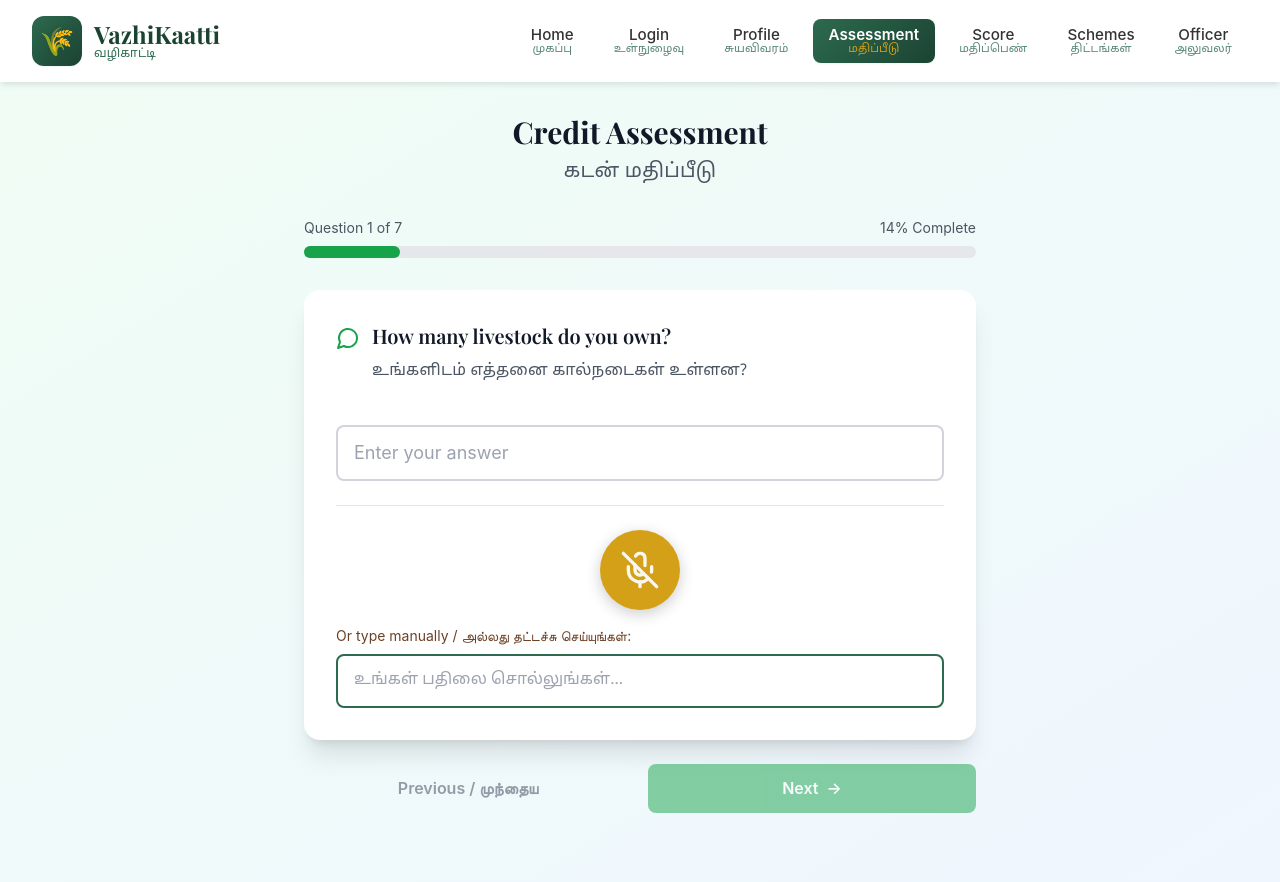
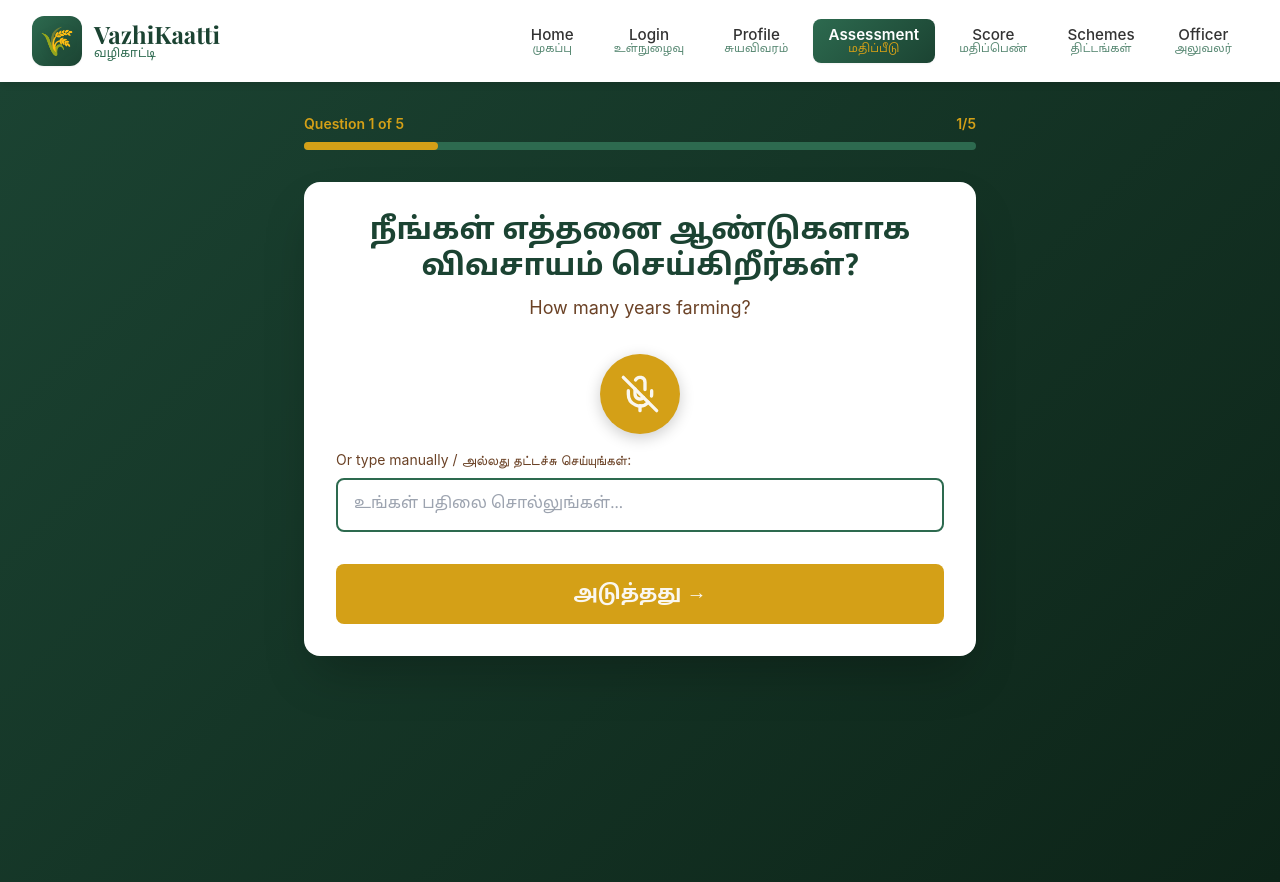
Before and after one commit to ManujanaNagaraj/VazhiKaatti-AI-Credit-Companion-for-Women-Farmers, a React (Create React App) app in the folder frontend/: page /questions in a window 1280 px wide. Built offline with nearby package versions, Linux system fonts and the light colour scheme; the HTML template or start-up script is replaced by a standard one.

Commit message:
Rebuild Questions page with 5 Tamil voice questions

```diff
--- a/frontend/src/pages/Questions.jsx
+++ b/frontend/src/pages/Questions.jsx
@@ -1,219 +1,165 @@
 import React, { useState } from 'react';
 import { useNavigate } from 'react-router-dom';
-import { MessageCircle, CheckCircle, AlertCircle } from 'lucide-react';
+import { motion } from 'framer-motion';
 import VoiceInput from '../components/VoiceInput';
-import TamilText from '../components/TamilText';
 import AnimatedPage from '../components/AnimatedPage';
 
 const Questions = () => {
   const navigate = useNavigate();
   const [currentQuestion, setCurrentQuestion] = useState(0);
   const [answers, setAnswers] = useState({});
+  const [currentAnswer, setCurrentAnswer] = useState('');
 
   const questions = [
     {
-      id: 'livestock_owned',
-      question: 'How many livestock do you own?',
-      questionTamil: 'உங்களிடம் எத்தனை கால்நடைகள் உள்ளன?',
-      type: 'number',
-      options: null
+      id: 'years_farming',
+      tamil: 'நீங்கள் எத்தனை ஆண்டுகளாக விவசாயம் செய்கிறீர்கள்?',
+      english: 'How many years farming?'
     },
     {
-      id: 'years_farming',
-      question: 'How many years have you been farming?',
-      questionTamil: 'நீங்கள் எத்தனை ஆண்டுகளாக விவசாயம் செய்கிறீர்கள்?',
-      type: 'number',
-      options: null
+      id: 'annual_income',
+      tamil: 'உங்கள் ஆண்டு வருமானம் தோராயமாக எவ்வளவு?',
+      english: 'Approximate annual income?'
     },
     {
-      id: 'loan_history',
-      question: 'What is your loan repayment history?',
-      questionTamil: 'உங்கள் கடன் திருப்பிச் செலுத்தும் பதிவு என்ன?',
-      type: 'select',
-      options: [
-        { value: 'none', label: 'No previous loans / முந்தைய கடன்கள் இல்லை' },
-        { value: 'poor', label: 'Poor / மோசமான' },
-        { value: 'fair', label: 'Fair / நியாயமான' },
-        { value: 'good', label: 'Good / நல்ல' },
-        { value: 'excellent', label: 'Excellent / சிறந்த' }
-      ]
+      id: 'existing_loans',
+      tamil: 'நீங்கள் ஏதாவது கடன் வாங்கியிருக்கிறீர்களா?',
+      english: 'Do you have existing loans?'
     },
     {
-      id: 'savings_amount',
-      question: 'How much do you have in savings? (₹)',
-      questionTamil: 'உங்களிடம் எவ்வளவு சேமிப்பு உள்ளது? (₹)',
-      type: 'number',
-      options: null
+      id: 'shg_member',
+      tamil: 'நீங்கள் சுய உதவிக் குழுவில் உறுப்பினரா?',
+      english: 'Are you an SHG member?'
     },
     {
-      id: 'group_membership',
-      question: 'Are you a member of any self-help group or cooperative?',
-      questionTamil: 'நீங்கள் ஏதேனும் சுய உதவி குழு அல்லது கூட்டுறவு உறுப்பினரா?',
-      type: 'select',
-      options: [
-        { value: '0', label: 'No / இல்லை' },
-        { value: '1', label: 'Yes / ஆம்' }
-      ]
-    },
-    {
-      id: 'irrigation_access',
-      question: 'Do you have access to irrigation?',
-      questionTamil: 'உங்களுக்கு நீர்ப்பாசன வசதி உள்ளதா?',
-      type: 'select',
-      options: [
-        { value: 'none', label: 'No irrigation / நீர்ப்பாசனம் இல்லை' },
-        { value: 'rainfed', label: 'Rainfed only / மழை நீர் மட்டும்' },
-        { value: 'well', label: 'Well / கிணறு' },
-        { value: 'canal', label: 'Canal / கால்வாய்' },
-        { value: 'drip', label: 'Drip/Sprinkler / துளி/தெளிப்பான்' }
-      ]
-    },
-    {
-      id: 'market_access',
-      question: 'How do you sell your produce?',
-      questionTamil: 'உங்கள் விளைபொருட்களை எவ்வாறு விற்கிறீர்கள்?',
-      type: 'select',
-      options: [
-        { value: 'middleman', label: 'Through middleman / இடைத்தரகர் மூலம்' },
-        { value: 'local_market', label: 'Local market / உள்ளூர் சந்தை' },
-        { value: 'mandi', label: 'Mandi / மண்டி' },
-        { value: 'direct', label: 'Direct to consumers / நேரடி வாடிக்கையாளர்கள்' }
-      ]
+      id: 'bank_account',
+      tamil: 'உங்களிடம் வங்கி கணக்கு இருக்கிறதா?',
+      english: 'Do you have a bank account?'
     }
   ];
 
-  const handleAnswer = (value) => {
-    setAnswers({
-      ...answers,
-      [questions[currentQuestion].id]: value
-    });
+  const handleTranscript = (text) => {
+    setCurrentAnswer(text);
   };
 
   const handleNext = () => {
+    if (!currentAnswer.trim()) {
+      alert('Please provide an answer / தயவுசெய்து பதிலளிக்கவும்');
+      return;
+    }
+
+    // Save current answer
+    const newAnswers = {
+      ...answers,
+      [questions[currentQuestion].id]: currentAnswer
+    };
+    setAnswers(newAnswers);
+
     if (currentQuestion < questions.length - 1) {
+      // Move to next question
       setCurrentQuestion(currentQuestion + 1);
+      setCurrentAnswer('');
     } else {
-      // Save answers and navigate to credit score
-      const profileData = JSON.parse(localStorage.getItem('farmerProfile') || '{}');
-      const completeData = { ...profileData, ...answers };
-      localStorage.setItem('assessmentData', JSON.stringify(completeData));
-      navigate('/score');
+      // All questions answered, prepare data for API
+      submitToAPI(newAnswers);
     }
   };
 
-  const handlePrevious = () => {
-    if (currentQuestion > 0) {
-      setCurrentQuestion(currentQuestion - 1);
+  const submitToAPI = async (finalAnswers) => {
+    try {
+      // Get profile data from localStorage
+      const name = localStorage.getItem('farmer_name') || '';
+      const age = localStorage.getItem('farmer_age') || '';
+      const village = localStorage.getItem('farmer_village') || '';
+      const district = localStorage.getItem('farmer_district') || '';
+
+      // Combine profile and answers
+      const payload = {
+        farmer_profile: { name, age, village, district },
+        answers: finalAnswers
+      };
+
+      // TODO: Call predict-score API
+      console.log('Submitting to API:', payload);
+
+      // For now, navigate to score page
+      localStorage.setItem('questionnaireAnswers', JSON.stringify(finalAnswers));
+      navigate('/score');
+    } catch (error) {
+      console.error('Error submitting answers:', error);
+      alert('Error submitting answers. Please try again.');
     }
   };
 
-  const currentQ = questions[currentQuestion];
   const progress = ((currentQuestion + 1) / questions.length) * 100;
 
   return (
     <AnimatedPage>
-      <div className="min-h-screen bg-gradient-to-br from-green-50 to-blue-50 py-8 px-4">
+      <div
+        className="min-h-screen py-8 px-4"
+        style={{ background: 'linear-gradient(135deg, #1B4332 0%, #0d2418 100%)' }}
+      >
         <div className="max-w-2xl mx-auto">
-        {/* Header */}
-        <div className="text-center mb-8">
-          <h1 className="text-3xl font-bold text-gray-900 mb-2">Credit Assessment</h1>
-          <TamilText text="கடன் மதிப்பீடு" className="text-xl text-gray-600" />
-        </div>
-
           {/* Progress Bar */}
           <div className="mb-8">
-          <div className="flex justify-between text-sm text-gray-600 mb-2">
-            <span>Question {currentQuestion + 1} of {questions.length}</span>
-            <span>{Math.round(progress)}% Complete</span>
+            <div className="flex justify-between items-center mb-2">
+              <span className="text-sm font-semibold" style={{ color: '#D4A017' }}>
+                Question {currentQuestion + 1} of {questions.length}
+              </span>
+              <span className="text-sm font-semibold" style={{ color: '#D4A017' }}>
+                {currentQuestion + 1}/{questions.length}
+              </span>
             </div>
-          <div className="w-full bg-gray-200 rounded-full h-3">
-            <div
-              className="bg-green-600 h-3 rounded-full transition-all duration-300"
-              style={{ width: `${progress}%` }}
+            <div className="w-full h-2 rounded-full" style={{ backgroundColor: '#2D6A4F' }}>
+              <motion.div
+                className="h-full rounded-full"
+                style={{ backgroundColor: '#D4A017' }}
+                initial={{ width: 0 }}
+                animate={{ width: `${progress}%` }}
+                transition={{ duration: 0.5 }}
               />
             </div>
           </div>
 
           {/* Question Card */}
-        <div className="bg-white rounded-2xl shadow-xl p-8 mb-6">
-          <div className="flex items-start space-x-3 mb-6">
-            <MessageCircle className="h-6 w-6 text-green-600 mt-1" />
-            <div className="flex-1">
-              <h2 className="text-xl font-semibold text-gray-900 mb-2">
-                {currentQ.question}
+          <motion.div
+            key={currentQuestion}
+            initial={{ opacity: 0, x: 50 }}
+            animate={{ opacity: 1, x: 0 }}
+            exit={{ opacity: 0, x: -50 }}
+            transition={{ duration: 0.3 }}
+            className="bg-white rounded-2xl shadow-2xl p-8"
+          >
+            {/* Question Text */}
+            <h2
+              className="text-3xl font-bold mb-2 text-center"
+              style={{ color: '#1B4332', fontFamily: 'Noto Sans Tamil, sans-serif' }}
+            >
+              {questions[currentQuestion].tamil}
             </h2>
-              <TamilText text={currentQ.questionTamil} className="text-gray-600" />
-            </div>
-          </div>
+            <p className="text-center text-lg mb-8" style={{ color: '#6B4226' }}>
+              {questions[currentQuestion].english}
+            </p>
 
-          {/* Answer Input */}
-          <div className="space-y-4">
-            {currentQ.type === 'number' && (
-              <input
-                type="number"
-                value={answers[currentQ.id] || ''}
-                onChange={(e) => handleAnswer(e.target.value)}
-                className="w-full px-4 py-3 border-2 border-gray-300 rounded-lg focus:ring-2 focus:ring-green-500 focus:border-transparent text-lg"
-                placeholder="Enter your answer"
-                min="0"
+            {/* Voice Input Component */}
+            <VoiceInput
+              onTranscript={handleTranscript}
+              placeholder="உங்கள் பதிலை சொல்லுங்கள்..."
             />
-            )}
 
-            {currentQ.type === 'select' && (
-              <div className="space-y-2">
-                {currentQ.options.map((option) => (
-                  <button
-                    key={option.value}
-                    onClick={() => handleAnswer(option.value)}
-                    className={`w-full px-4 py-3 rounded-lg border-2 text-left transition-all ${
-                      answers[currentQ.id] === option.value
-                        ? 'border-green-600 bg-green-50 text-green-900'
-                        : 'border-gray-300 hover:border-green-400'
-                    }`}
-                  >
-                    <div className="flex items-center justify-between">
-                      <span>{option.label}</span>
-                      {answers[currentQ.id] === option.value && (
-                        <CheckCircle className="h-5 w-5 text-green-600" />
-                      )}
-                    </div>
-                  </button>
-                ))}
-              </div>
-            )}
-          </div>
-
-          {/* Voice Input */}
-          <div className="mt-6 pt-6 border-t">
-            <VoiceInput
-              onTranscript={(text) => handleAnswer(text)}
-              questionId={currentQ.id}
-            />
-          </div>
-        </div>
-
-        {/* Navigation Buttons */}
-        <div className="flex space-x-4">
-          <button
-            onClick={handlePrevious}
-            disabled={currentQuestion === 0}
-            className="flex-1 px-6 py-3 border-2 border-gray-300 text-gray-700 rounded-lg font-semibold disabled:opacity-50 disabled:cursor-not-allowed hover:bg-gray-50"
-          >
-            Previous / முந்தைய
-          </button>
+            {/* Next Button */}
             <button
               onClick={handleNext}
-            disabled={!answers[currentQ.id]}
-            className="flex-1 px-6 py-3 bg-green-600 text-white rounded-lg font-semibold disabled:opacity-50 disabled:cursor-not-allowed hover:bg-green-700 flex items-center justify-center space-x-2"
+              className="w-full mt-8 py-4 rounded-lg font-bold text-xl transition-all hover:scale-105"
+              style={{
+                backgroundColor: '#D4A017',
+                color: '#FAF7F0',
+                fontFamily: 'Noto Sans Tamil, sans-serif'
+              }}
             >
-            <span>{currentQuestion === questions.length - 1 ? 'Calculate Score' : 'Next'}</span>
-            {currentQuestion === questions.length - 1 ? (
-              <AlertCircle className="h-5 w-5" />
-            ) : (
-              <span>→</span>
-            )}
+              {currentQuestion < questions.length - 1 ? 'அடுத்தது →' : 'முடி →'}
             </button>
-        </div>
+          </motion.div>
         </div>
       </div>
     </AnimatedPage>
```
Lines whose indentation alone changed are shown as unchanged.
